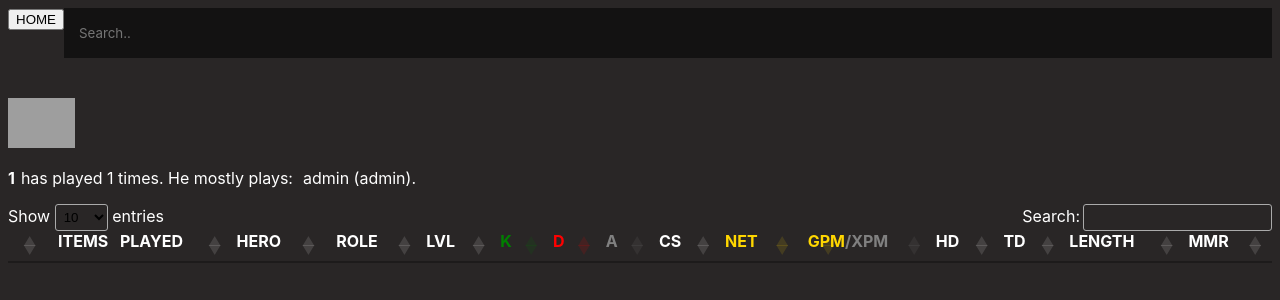
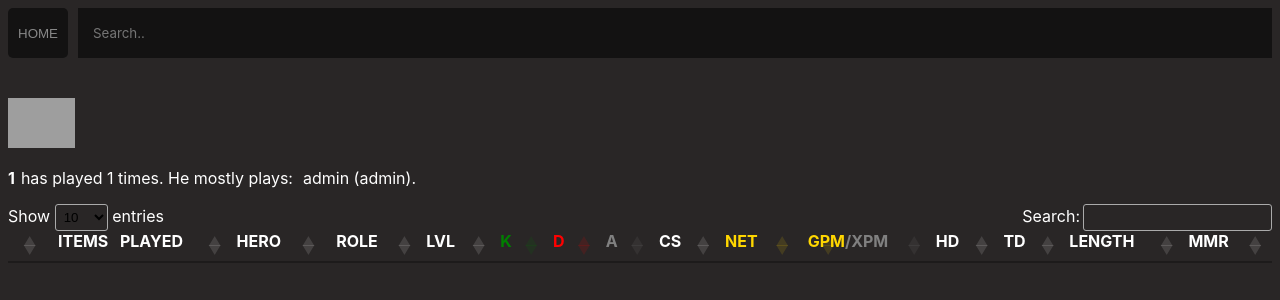
Before and after one commit to 27bslash/dota2-pro-item-tracker, a Flask app: page /player/1 in a window 1280 px wide. Shown: the top 300 px of the page. Run offline with Flask 2, Linux system fonts and the light colour scheme; a database or web service that is not in the repository returns one stand-in record (values such as "Sample title"); data that the repository does not hold is empty; some libraries are stand-ins or nearby versions; grey boxes are pictures that could not be loaded.

Commit message:
fixed home -button

```diff
--- a/static/main.css
+++ b/static/main.css
@@ -156,7 +156,7 @@ ul {
 #home {
   height: 100%;
 }
-.nav-button {
+.home-button {
   height: 100%;
   background-color: var(--nav-bar);
   margin-right: 10px;
```
